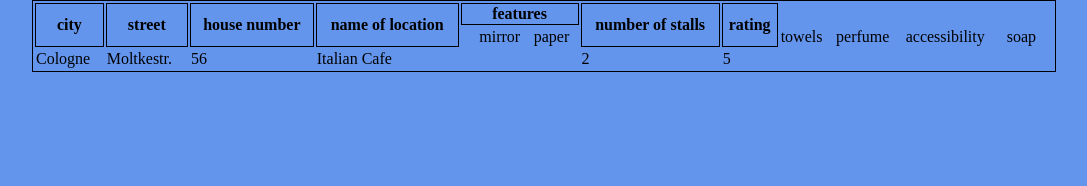
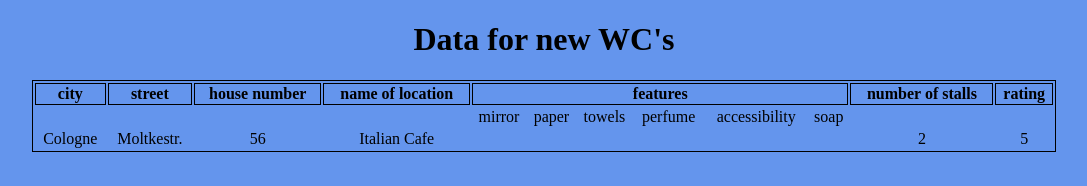
Before and after one commit to FBW41-2/toilets-app-mamuna-s-team-new, a plain HTML site: page toilet.html in a window 1280 px wide. Shown: the whole page, without its empty margins (96-1183 px from the left). Drawn offline with Linux system fonts and the light colour scheme.

Commit message:
table amended

```diff
--- a/style.css
+++ b/style.css
@@ -16,11 +16,22 @@ div {
 
 table {
     border: 1px black solid;
+    margin: 20px auto;
 }
+
+h1 {
+    text-align: center;
+}
+
 th {
     border: 1px solid black;
 
 }
+
 tr {
     border: 1px solid black;
 }
+
+td {
+    text-align: center;
+}
--- a/toilet.html
+++ b/toilet.html
@@ -1,21 +1,24 @@
 <!DOCTYPE html>
 <html lang="en">
+
 <head>
     <meta charset="UTF-8">
     <meta name="viewport" content="width=device-width, initial-scale=1.0">
     <link rel="stylesheet" href="style.css" />
     <title>TOILETS</title>
 </head>
+
 <body>
-    <table style="width: 80%; margin: auto;" >
+    <h1>Data for new WC's</h1>
+    <table style="width: 80%; margin: auto;">
         <tr>
-            <th rowspan="2">city</th>
-            <th rowspan="2">street</th>
-            <th rowspan="2">house number</th>
-            <th rowspan="2">name of location</th>
+            <th>city</th>
+            <th>street</th>
+            <th>house number</th>
+            <th>name of location</th>
             <th colspan="6">features</th>
-            <th rowspan="2">number of stalls</th>
-            <th rowspan="2">rating</th>
+            <th>number of stalls</th>
+            <th>rating</th>
         </tr>
         <tr>
             <td></td>
@@ -49,4 +52,5 @@
 
     </table>
 </body>
+
 </html>
```
Lines whose indentation alone changed are shown as unchanged.
